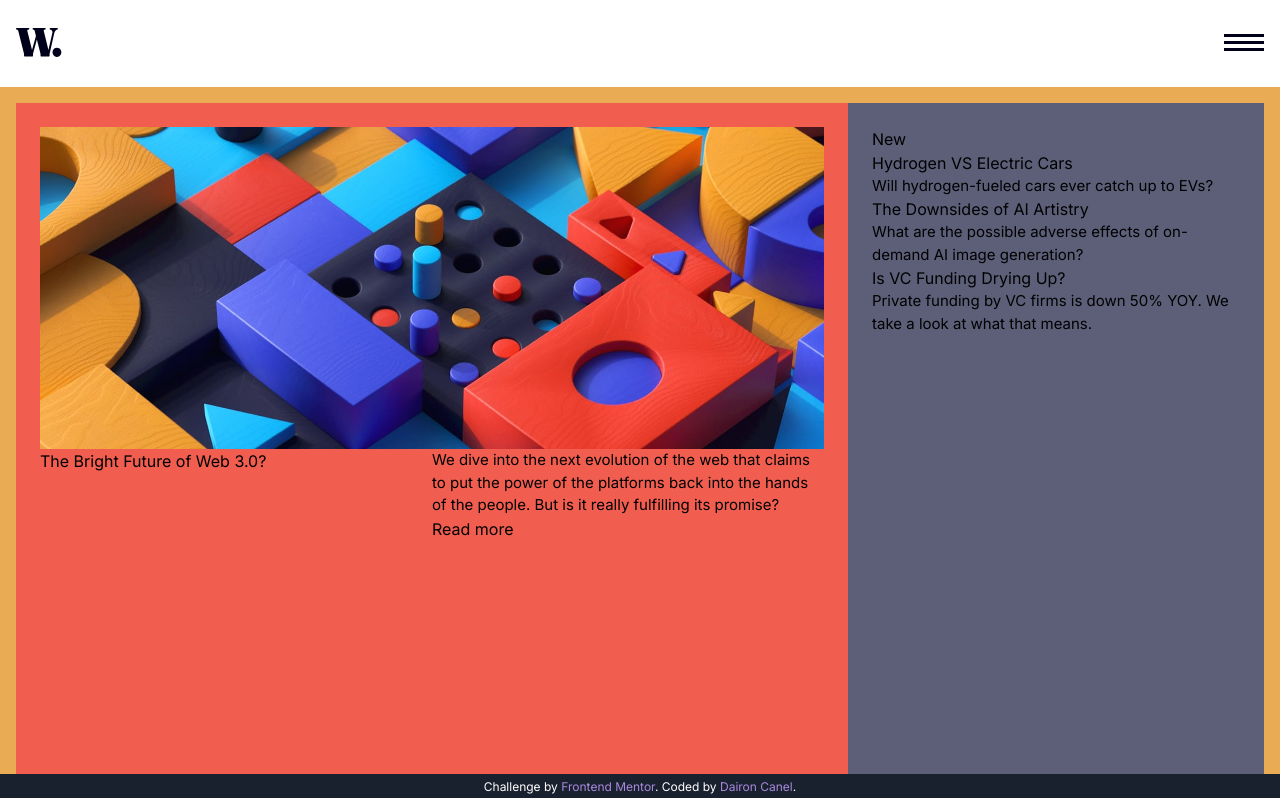
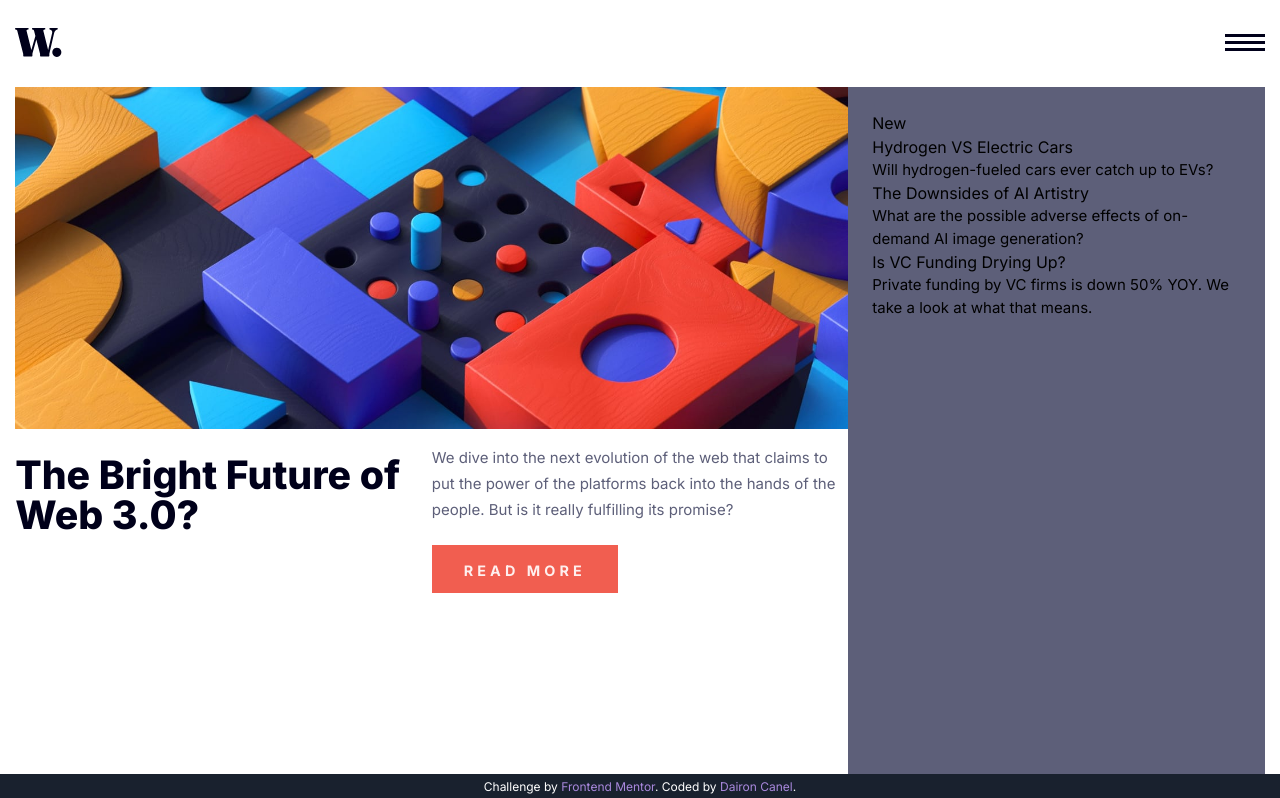
Before and after one commit to dairon-canel/news-homepage, a website: page public/index.html in a window 1280 px wide. Shown: the top 798 px of the page. Drawn offline with Linux system fonts and the light colour scheme.

Commit message:
feat: first main section

```diff
--- a/public/index.html
+++ b/public/index.html
@@ -18,7 +18,7 @@
   </head>
   <body class="grid min-h-screen">
     <header
-      class="col-auto grid grid-flow-col justify-between place-self-stretch px-4 pt-7 pb-[1.9rem]"
+      class="col-auto grid grid-flow-col justify-between place-self-stretch px-[0.95rem] pt-7 pb-[1.9rem]"
     >
       <nav class="order-2 hidden">
         <ul class="grid grid-flow-col gap-5">
@@ -41,24 +41,28 @@
         alt="menu close"
       />
     </header>
-    <main class="grid bg-softOrange p-4 md:grid-cols-3 md:grid-rows-3">
+    <main class="grid px-[0.95rem] md:grid-cols-3 md:grid-rows-3">
       <section
-        class="grid bg-softRed p-6 md:col-start-1 md:col-end-3 md:row-start-1 md:row-end-3 md:grid-cols-2 md:grid-rows-2"
+        class="grid pb-[4rem] md:col-start-1 md:col-end-3 md:row-start-1 md:row-end-3 md:grid-cols-2 md:grid-rows-2"
       >
         <h1
-          class="order-2 md:col-start-1 md:col-end-2 md:row-start-2 md:row-end-3"
+          class="order-2 mt-[1.6rem] pr-2 text-[2.45rem] font-800 leading-[2.5rem] text-veryDarkBlue md:col-start-1 md:col-end-2 md:row-start-2 md:row-end-3"
         >
           The Bright Future of Web 3.0?
         </h1>
         <div
           class="order-3 md:col-start-2 md:col-end-3 md:row-start-2 md:row-end-3"
         >
-          <p>
+          <p class="mt-[1rem] leading-[1.63rem] text-darkGrayishBlue">
             We dive into the next evolution of the web that claims to put the
             power of the platforms back into the hands of the people. But is it
             really fulfilling its promise?
           </p>
-          <button>Read more</button>
+          <button
+            class="mt-[1.35rem] bg-softRed px-[2rem] pt-[0.9rem] pb-[0.75rem] text-[0.9rem] font-700 uppercase tracking-[0.255rem] text-white text-opacity-90"
+          >
+            Read more
+          </button>
         </div>
 
         <picture
```
Also changed, not shown: public/output-style.css.
